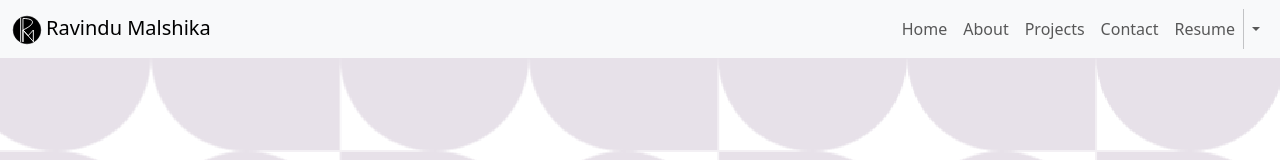
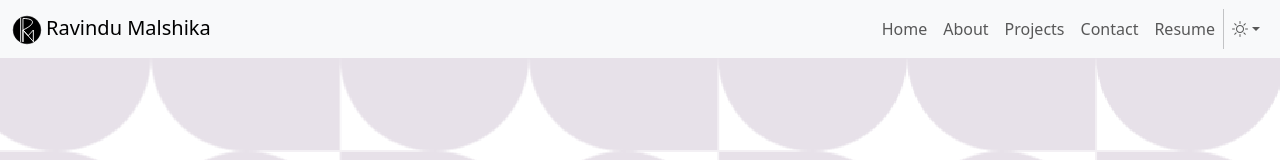
Before and after one commit to RavinduMalshika/Portfolio, a React (Create React App) app: page / in a window 1280 px wide. Shown: the top 160 px of the page. Built offline with nearby package versions, Linux system fonts and the light colour scheme.

Commit message:
fixed the theme toggle and gamehub dark mode image

```diff
--- a/src/pages/Home.js
+++ b/src/pages/Home.js
@@ -9,7 +9,7 @@ import portfolioDesktopLight from "../assets/portfolio-desktop-light.png";
 import portfolioMobileDark from "../assets/portfolio-mobile-dark.png";
 import portfolioMobileLight from "../assets/portfolio-mobile-light.png";
 import gameHubDesktopLight from "../assets/game-hub-desktop-light.png";
-import gameHubDesktopDark from "../assets/game-hub-desktop-light.png";
+import gameHubDesktopDark from "../assets/game-hub-desktop-dark.png";
 import gameHubMobileDark from "../assets/game-hub-mobile-dark.png";
 import gameHubMobileLight from "../assets/game-hub-mobile-light.png";
 import justTunerDesktopDark from "../assets/just-tuner-desktop-dark.png";
@@ -30,7 +30,7 @@ import androidStudioLogo from "../assets/android-studio.svg";
 import kotlinLogo from "../assets/kotlin.svg";
 
 const Home = () => {
-    const [selectedTheme, setSelectedTheme] = useState(null);
+    const [selectedTheme, setSelectedTheme] = useState("light");
     const [firstNameCenter, setFirstNameCenter] = useState(0);
     const [lastNameCenter, setLastNameCenter] = useState(0);
 
@@ -162,15 +162,11 @@ const Home = () => {
     }
 
     useEffect(() => {
-        console.log(" use effect ran");
         if (localStorage.getItem("theme") != null) {
             setSelectedTheme(localStorage.getItem("theme"));
         }
 
-        console.log(localStorage.getItem("theme"));
-
         let themeSelections = document.getElementsByClassName("themes")[0].childNodes;
-        console.log(themeSelections);
         themeSelections.forEach(themeSelection => {
             themeSelection.addEventListener("click", function () {
                 setSelectedTheme(themeSelection.id);
@@ -196,13 +192,11 @@ const Home = () => {
             return;
         }
         themeChanged();
-        console.log("theme select ran");
     }, [selectedTheme]);
 
     const themeChanged = () => {
         let theme = selectedTheme;
         localStorage.setItem("theme", selectedTheme);
-        console.log(localStorage.getItem("theme"))
 
         switch (theme) {
             case "light": {
```
